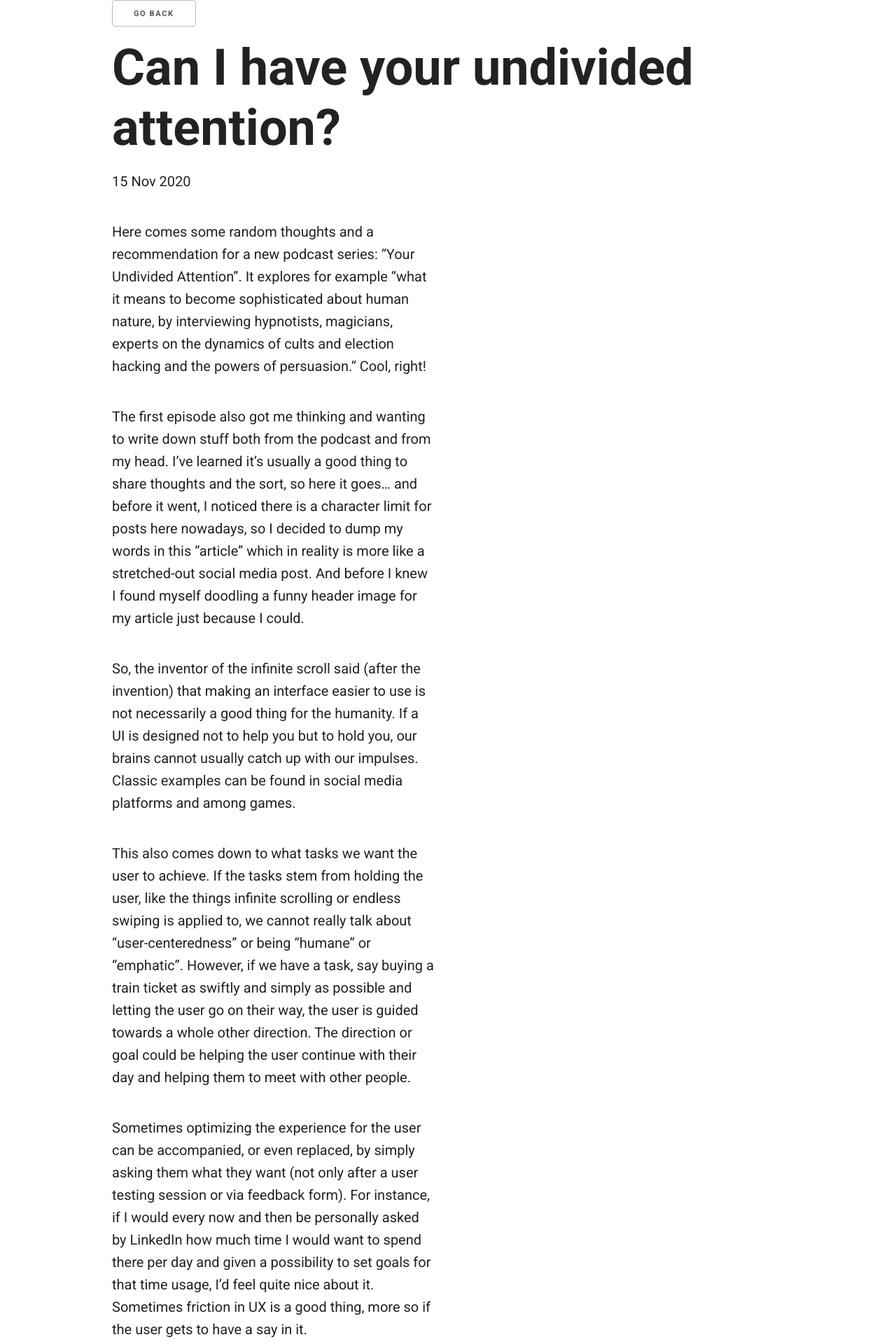
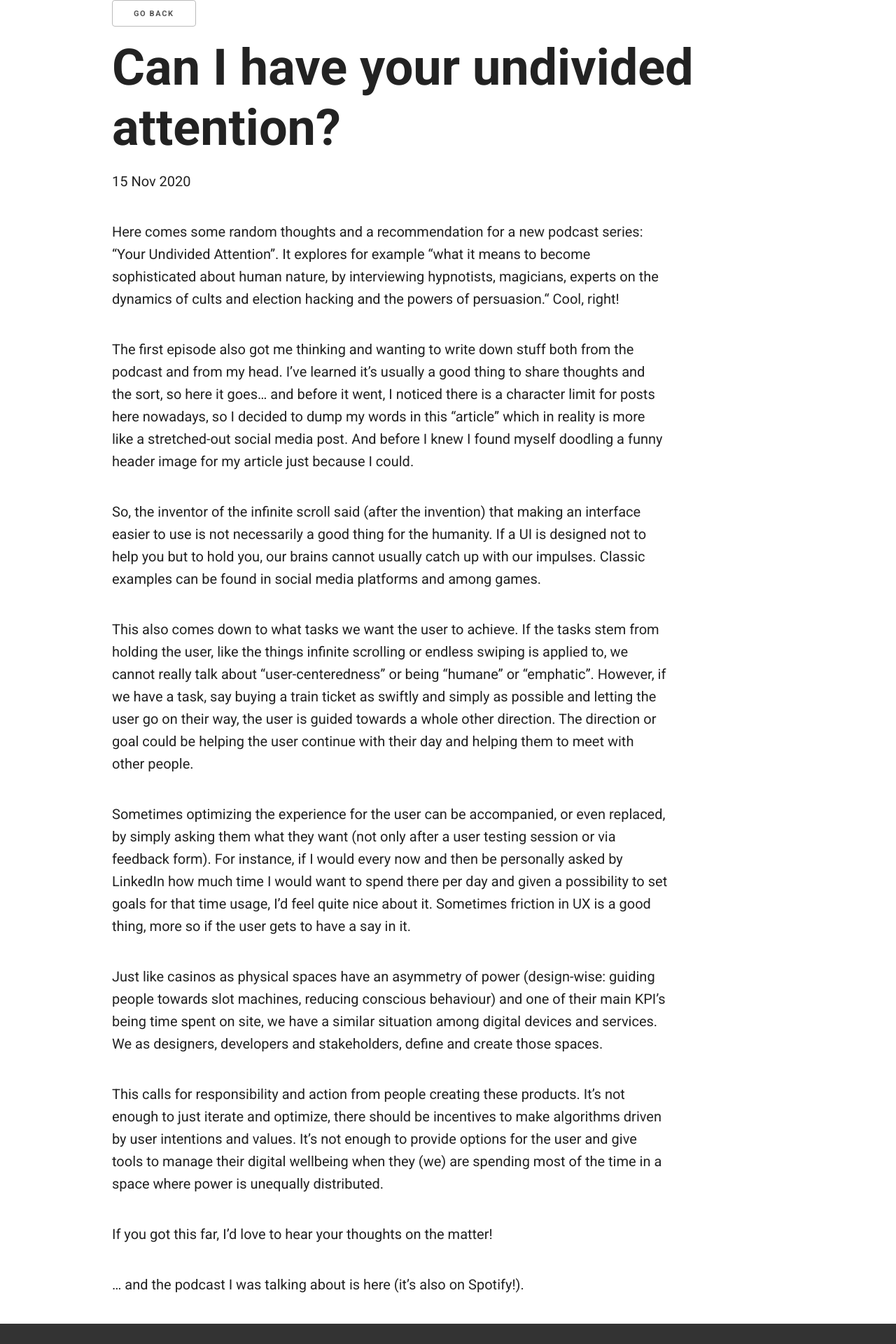
Before and after one commit to jesseu/jesseu.github.io, a Jekyll site: the page built from _posts/2020-11-15-undivided-attention.md, in a window 1280 px wide. Shown: the top 1920 px of the page at 70% size. Built offline with Jekyll 4.4.1, drawn with Linux system fonts in a browser that asks for light colours.

Commit message:
Update post.html

```diff
--- a/_layouts/post.html
+++ b/_layouts/post.html
@@ -13,6 +13,6 @@ function goBack() {
 <h1>{{ page.title }}</h1>
 <p class="meta">{{ page.date | date_to_string }}</p>
 
-<div class="one-half column">
+<div class="ten columns">
   {{ content }}
 </div>
```
